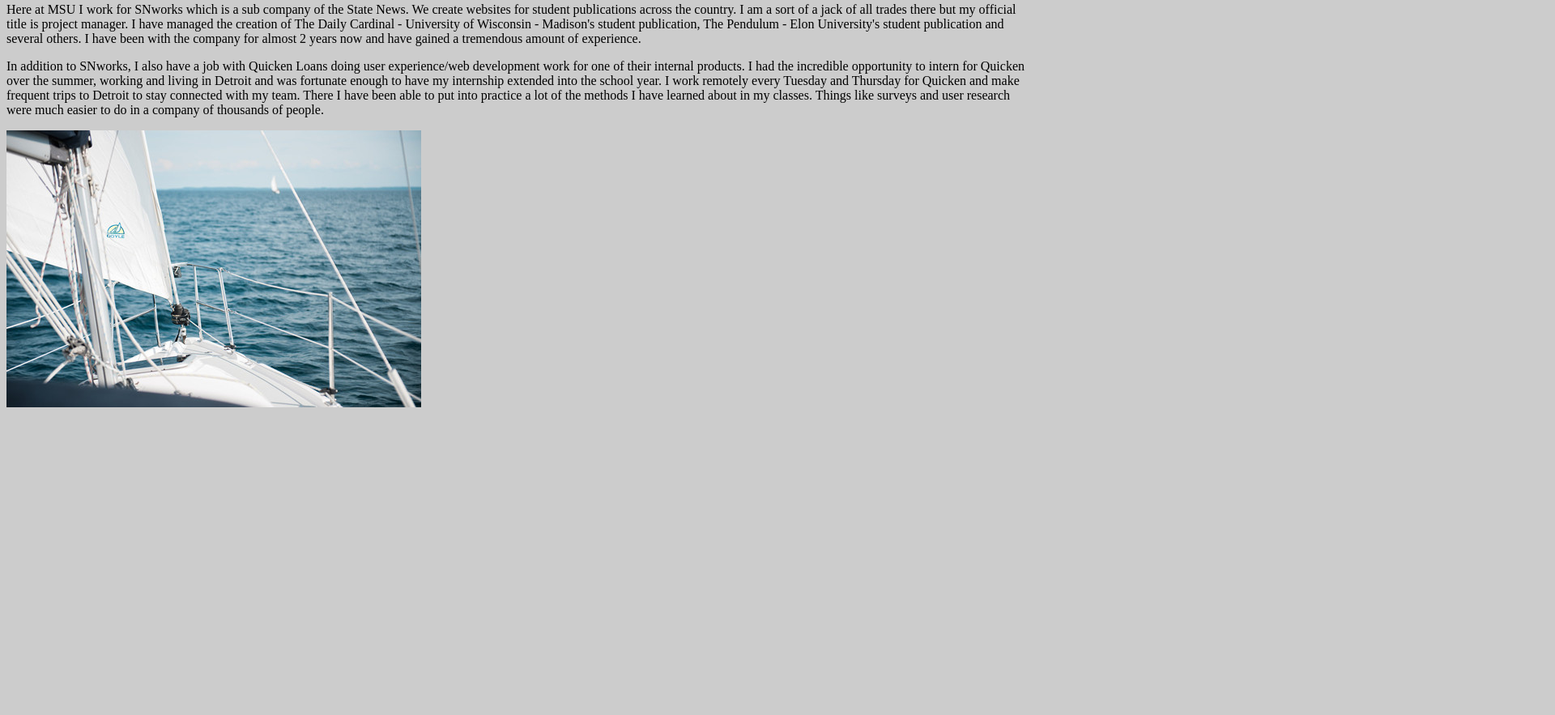
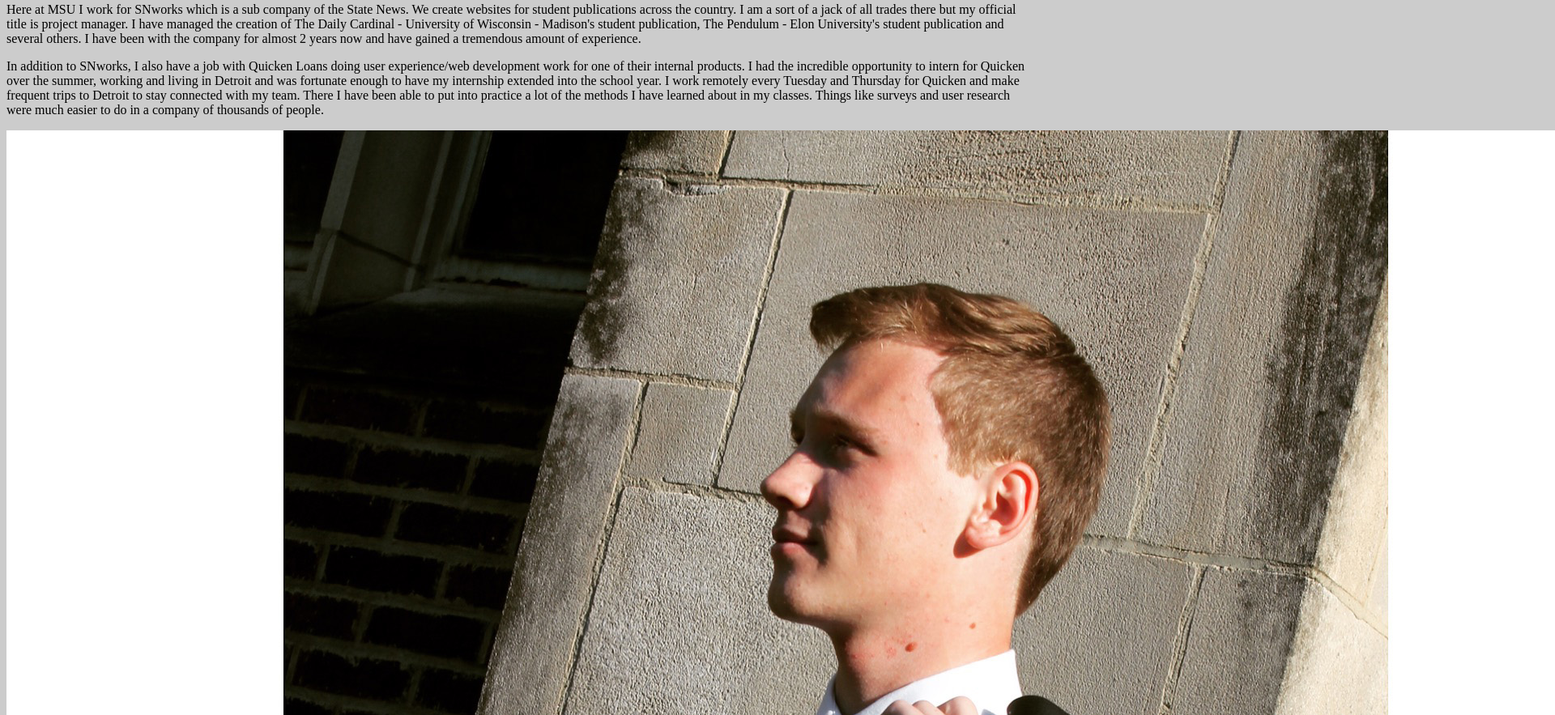
Before and after one commit to schroeder-ryan/mi349fs16, a plain HTML site: page starter-template/index.html in a window 1280 px wide. Shown: the part 217-1100 px from the top of the page at 81% size, 1920 px wide, since content can reach past the window. Before the commit the page ends 800 px from the top, so only its background shows below. Drawn offline with Linux system fonts and the light colour scheme.

Commit message:
Updating my bio page

```diff
--- a/starter-template/index.html
+++ b/starter-template/index.html
@@ -22,6 +22,6 @@
         <p>In addition to SNworks, I also have a job with Quicken Loans doing user experience/web development work for one of their internal products. I had the incredible opportunity to intern for Quicken over the summer, working and living in Detroit and was fortunate enough to have my internship extended into the school year. I work remotely every Tuesday and Thursday for Quicken and make frequent trips to Detroit to stay connected with my team. There I have been able to put into practice a lot of the methods I have learned about in my classes. Things like surveys and user research were much easier to do in a company of thousands of people.</p>
 
         <!-- Relative URL image link example -->
-        <img src="images/northport.jpg" alt="Northport" />
+        <img src="images/me.jpg" alt="Ryan Schroeder" />
     </body>
 </html>
```
Also changed, not shown: starter-template/images/me.jpg (added).
